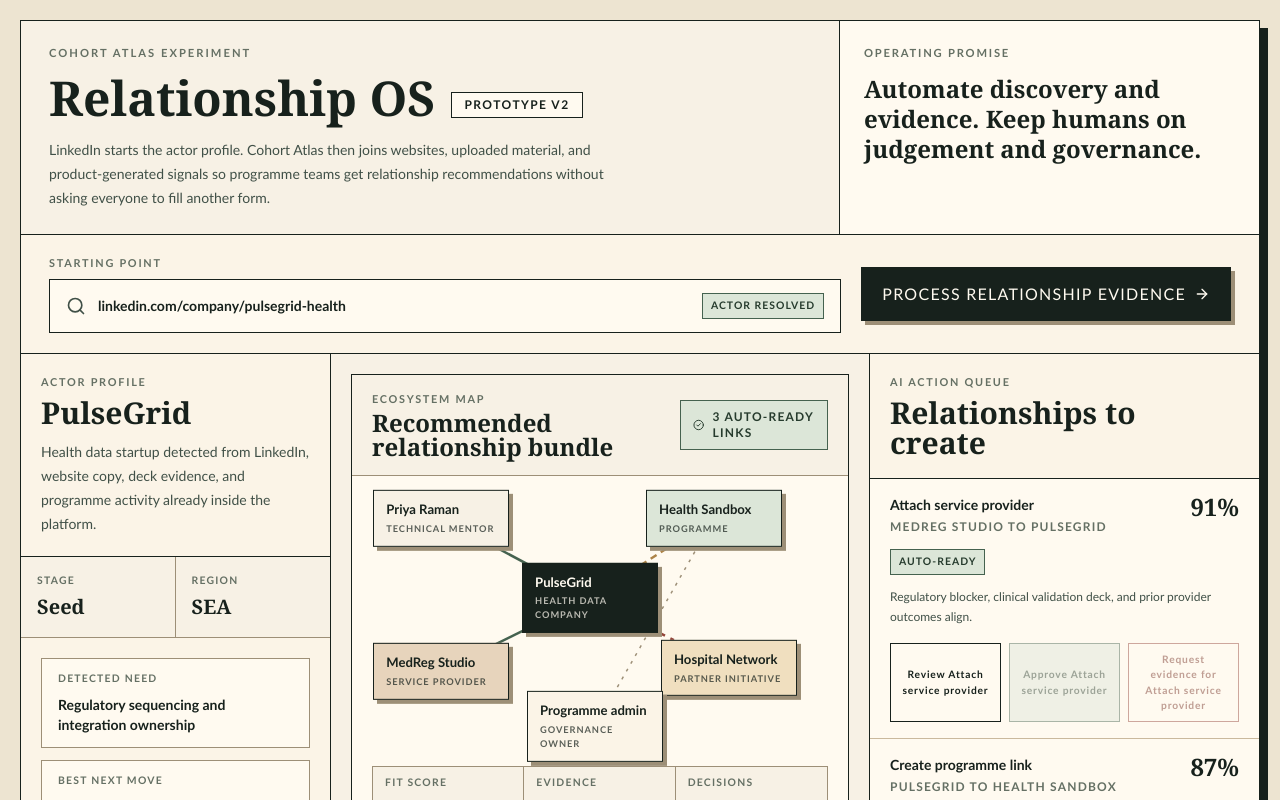
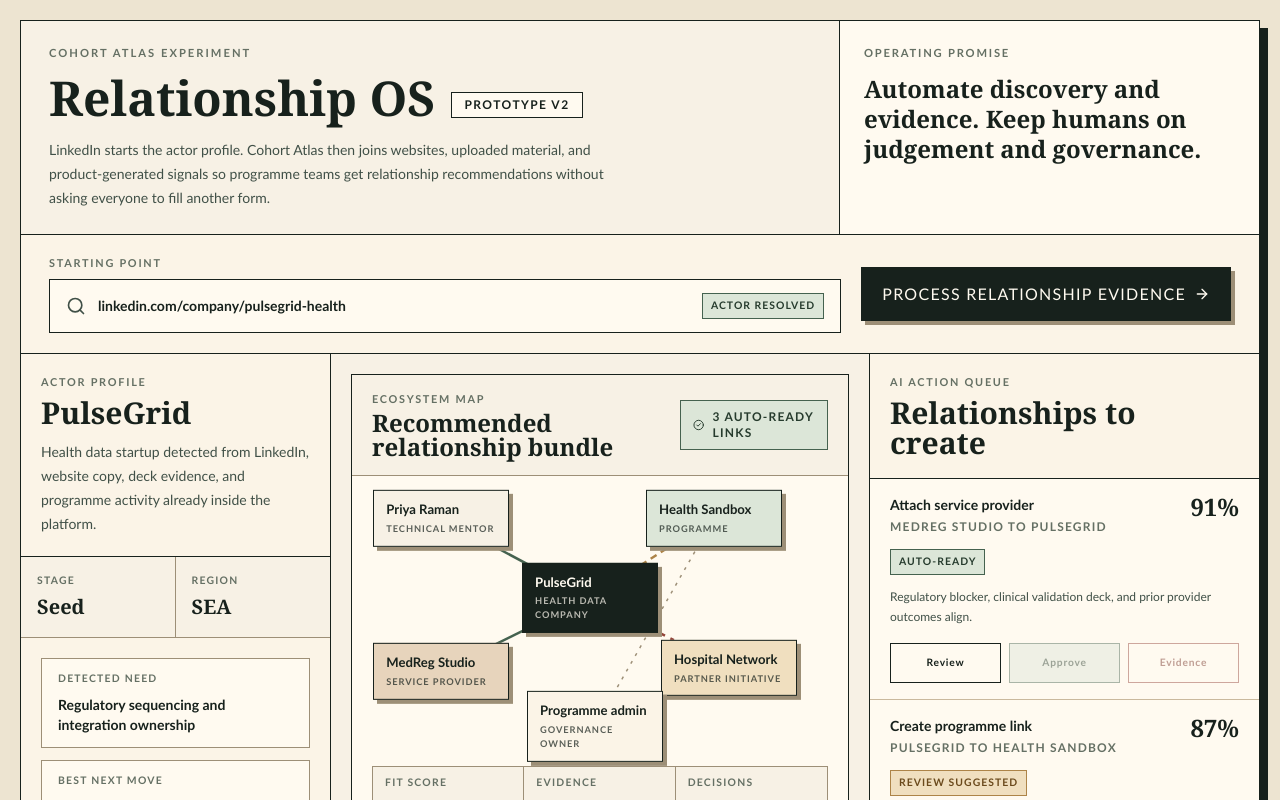
Before and after one commit to aniqamrin/BWAI_HACKATHON, a React (Vite) app: page / in a window 1280 px wide. Shown: the top 800 px of the page. Built offline with nearby package versions, Linux system fonts and the light colour scheme.

Commit message:
polish relationship action controls

```diff
--- a/src/components/EcosystemCommandCenter.tsx
+++ b/src/components/EcosystemCommandCenter.tsx
@@ -403,24 +403,27 @@
                   <p className="ui-sans mt-3 text-xs leading-5 text-[#405047]">{action.rationale}</p>
                   <div className="ui-sans mt-4 grid grid-cols-3 gap-2 text-[0.64rem] font-bold uppercase tracking-[0.08em]">
                     <button
-                      className="border border-[#17211c] bg-[#fffaf0] px-2 py-2 text-[#17211c] hover:bg-[#17211c] hover:text-[#fffaf0] focus-visible:bg-[#17211c] focus-visible:text-[#fffaf0]"
+                      aria-label={`Review ${action.title}`}
+                      className="flex min-h-10 items-center justify-center border border-[#17211c] bg-[#fffaf0] px-2 py-2 text-[#17211c] hover:bg-[#17211c] hover:text-[#fffaf0] focus-visible:bg-[#17211c] focus-visible:text-[#fffaf0]"
                       onClick={() => setSelectedActionId(action.id)}
                     >
-                      Review {action.title}
+                      Review
                     </button>
                     <button
-                      className="border border-[#45624f] bg-[#dce6d8] px-2 py-2 text-[#263b2d] disabled:cursor-not-allowed disabled:opacity-45"
+                      aria-label={`Approve ${action.title}`}
+                      className="flex min-h-10 items-center justify-center border border-[#45624f] bg-[#dce6d8] px-2 py-2 text-[#263b2d] disabled:cursor-not-allowed disabled:opacity-45"
                       disabled={!evidenceProcessed}
                       onClick={() => recordDecision(action.id, 'approved')}
                     >
-                      Approve {action.title}
+                      Approve
                     </button>
                     <button
-                      className="border border-[#934439] bg-[#fffaf0] px-2 py-2 text-[#743025] disabled:cursor-not-allowed disabled:opacity-45"
+                      aria-label={`Request evidence for ${action.title}`}
+                      className="flex min-h-10 items-center justify-center border border-[#934439] bg-[#fffaf0] px-2 py-2 text-[#743025] disabled:cursor-not-allowed disabled:opacity-45"
                       disabled={!evidenceProcessed}
                       onClick={() => recordDecision(action.id, 'evidence-requested')}
                     >
-                      Request evidence for {action.title}
+                      Evidence
                     </button>
                   </div>
                 </article>
```
Also changed, not shown: 1 other file (tests, documents, lock files or other folders).
